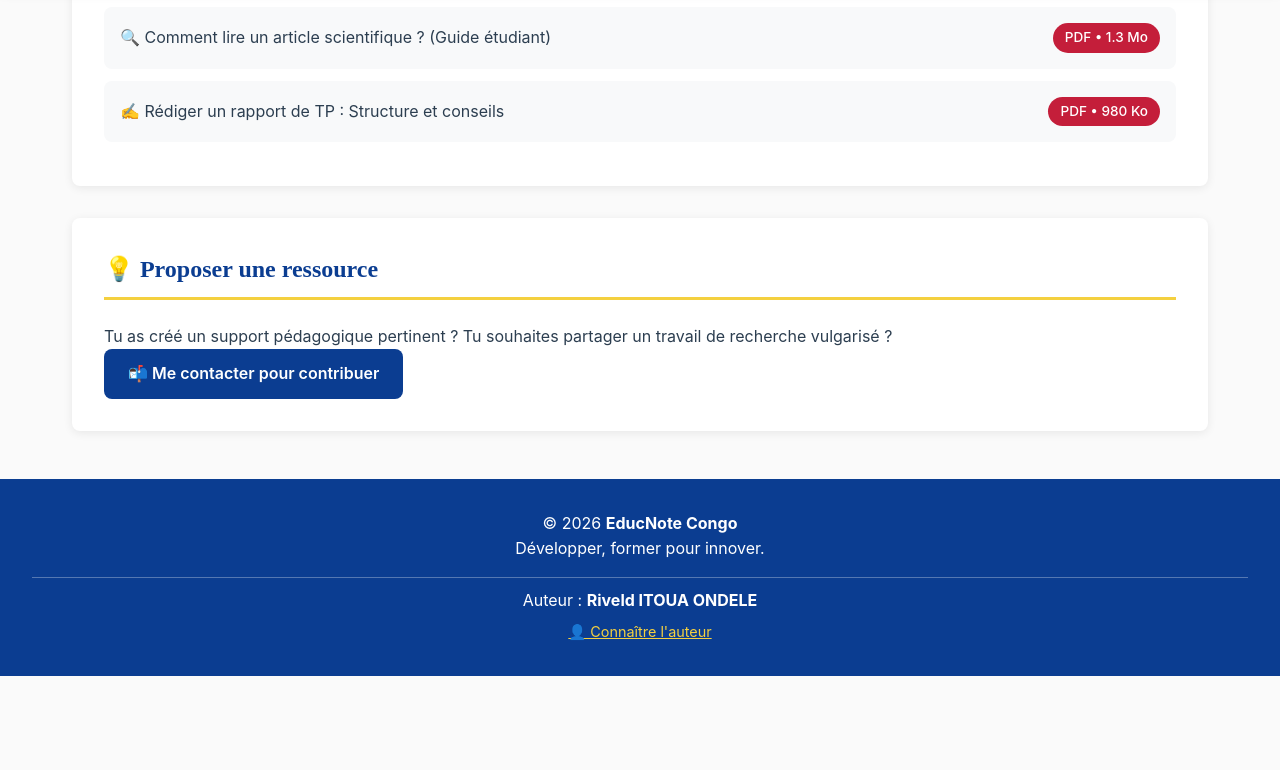
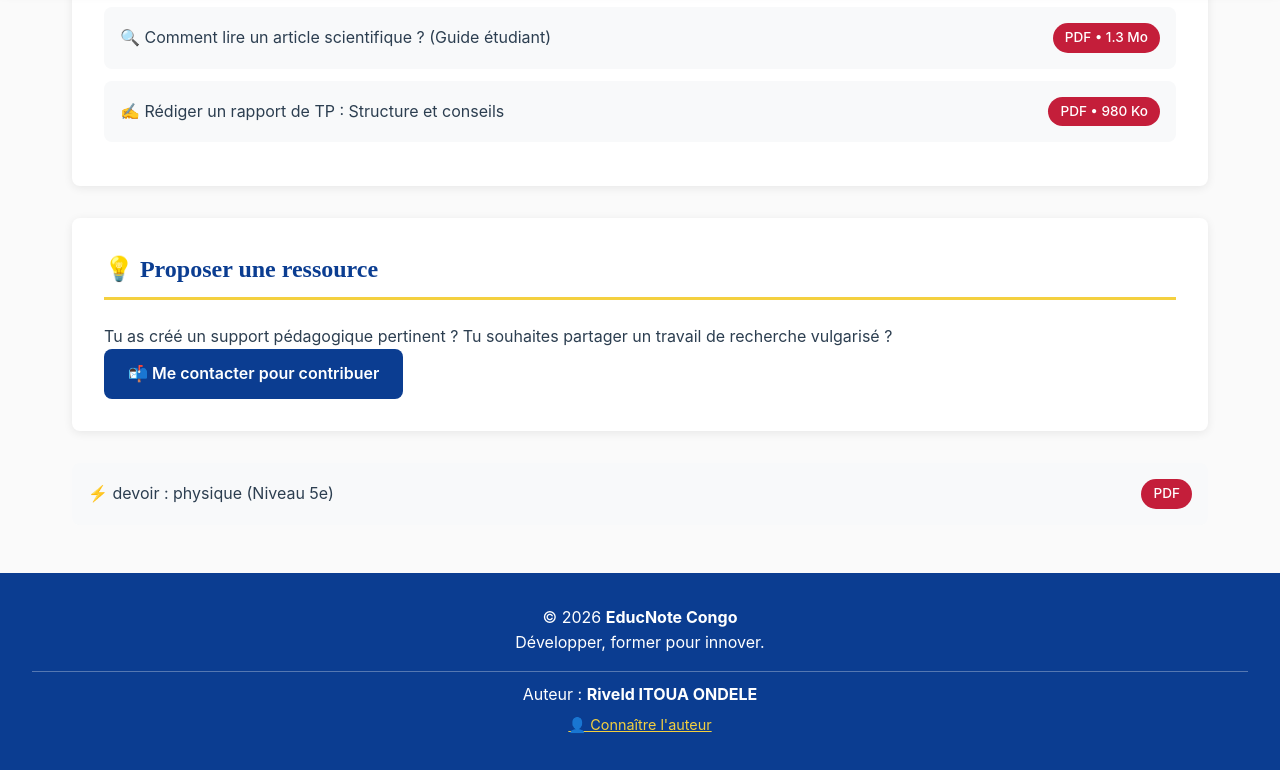
Before and after one commit to educnotecongo/educ-note-cg, a Jekyll site: the page built from ressources.html, in a window 1280 px wide and 900 px high, scrolled down 617 px, cut to the strip 130-900 px from the top of the window. Built offline with Jekyll 4.4.1, drawn with Linux system fonts in a browser that asks for light colours; before the commit the page ends 1423 px from its top, so only the background shows below that.

Commit message:
Add resource item section to ressources.html

```diff
--- a/ressources.html
+++ b/ressources.html
@@ -43,3 +43,7 @@ lang: fr
   <p>Tu as créé un support pédagogique pertinent ? Tu souhaites partager un travail de recherche vulgarisé ?</p>
   <a href="{{ '/contact' | relative_url }}" class="btn">📬 Me contacter pour contribuer</a>
 </section>
+<div class="resource-item">
+  <span>⚡ devoir : physique (Niveau 5e)</span>
+  <a href="{{ '/assets/pdf/devoir-de-classe-5e.pdf' | relative_url }}" class="pdf-badge" download>PDF</a>
+</div>
```
